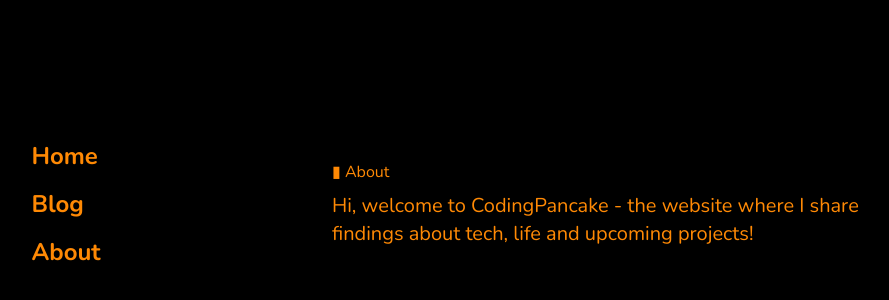
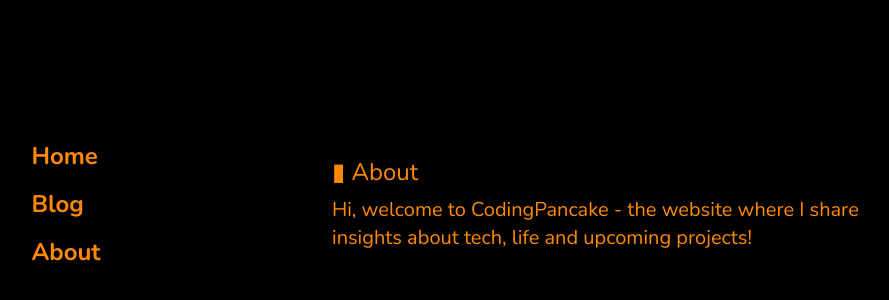
Before and after one commit to pancatime/website, a Next.js app: page /about in a window 1280 px wide. Shown: the part 196-496 px from the top of the page, without its empty margins (184-1073 px from the left). Built offline with nearby package versions, Linux system fonts and the light colour scheme.

Commit message:
Small tweaks to about

```diff
--- a/app/about/page.tsx
+++ b/app/about/page.tsx
@@ -3,10 +3,10 @@
     <div className="grid content-center h-full">
       <main className="w-xl">
         <header>
-          <h1>▮ About</h1>
+          <h1 className="text-2xl">▮ About</h1>
         </header>
         <p className="mt-2 text-xl">
-          Hi, welcome to CodingPancake - the website where I share findings about tech, life and upcoming projects!
+          Hi, welcome to CodingPancake - the website where I share insights about tech, life and upcoming projects!
         </p>
       </main>
     </div>
```
